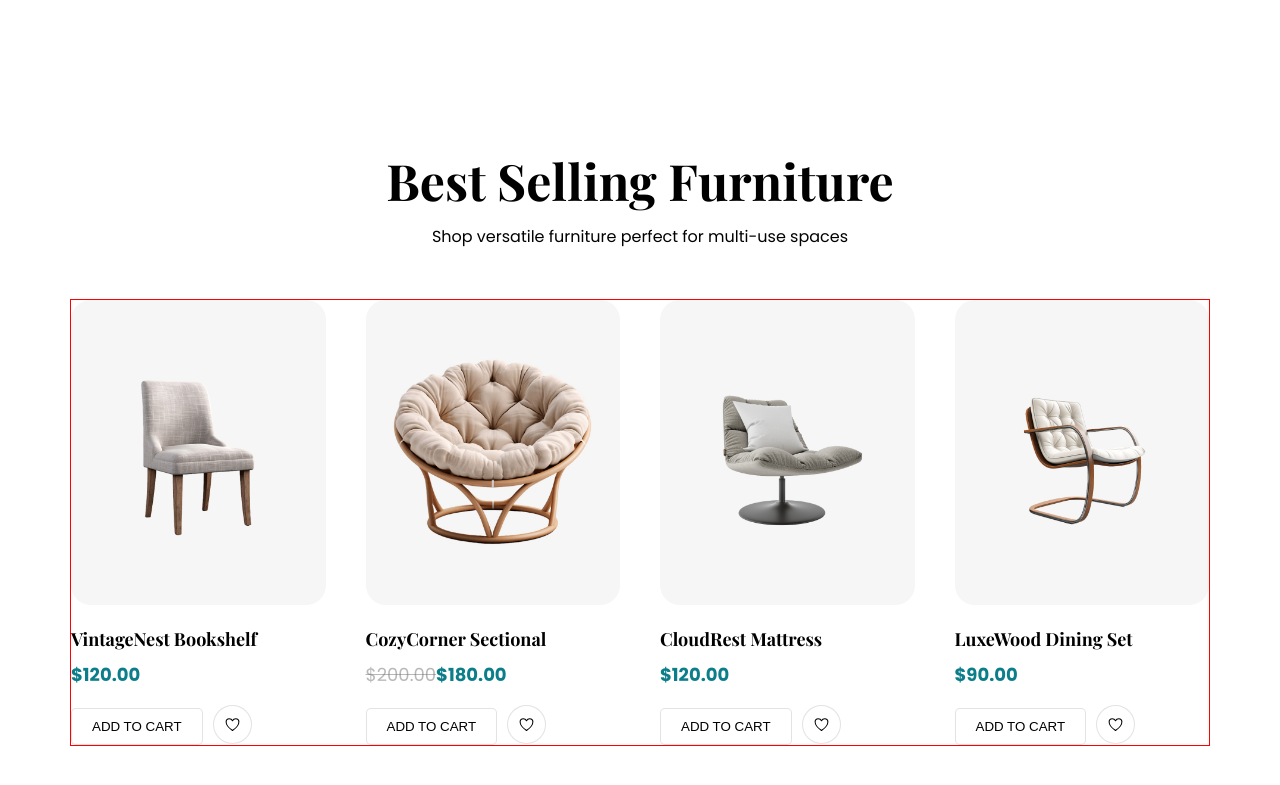
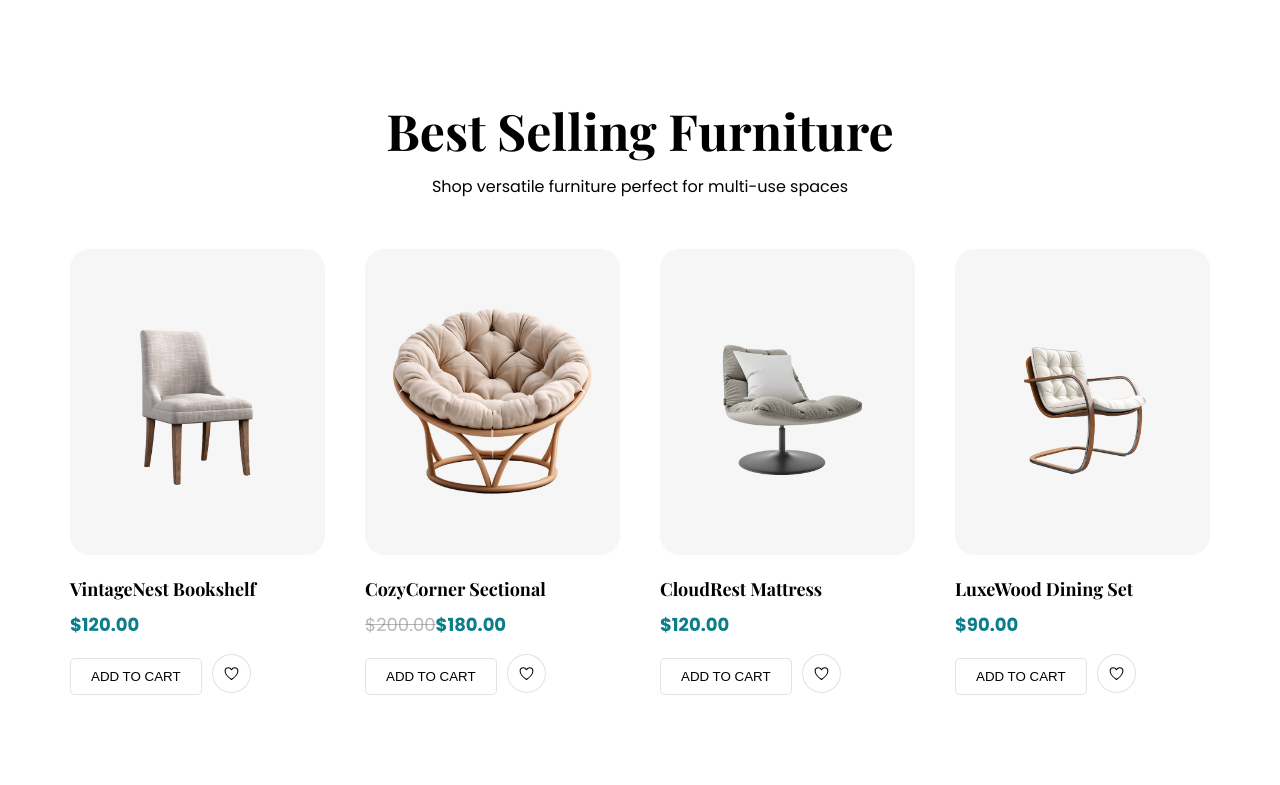
Before and after one commit to CoderCat010/Couchly-Furniture, a plain HTML site: page index.html in a window 1280 px wide. Shown: the part 1536-2321 px from the top of the page. Drawn offline with nearby package versions, Linux system fonts and the light colour scheme; a web font is replaced by a local one.

Commit message:
added section 2 styles

```diff
--- a/style.css
+++ b/style.css
@@ -188,7 +188,7 @@
 ========SECTION PART1========
 */
 .section2{
-   margin: 150px 70px;
+   margin: 100px 70px;
 }
 
 .section2-title-container{
@@ -208,7 +208,6 @@
    display: flex;
    justify-content: center;
    gap: 40px;
-   border: 1px solid red;
 }
 
 .card-content{
```
